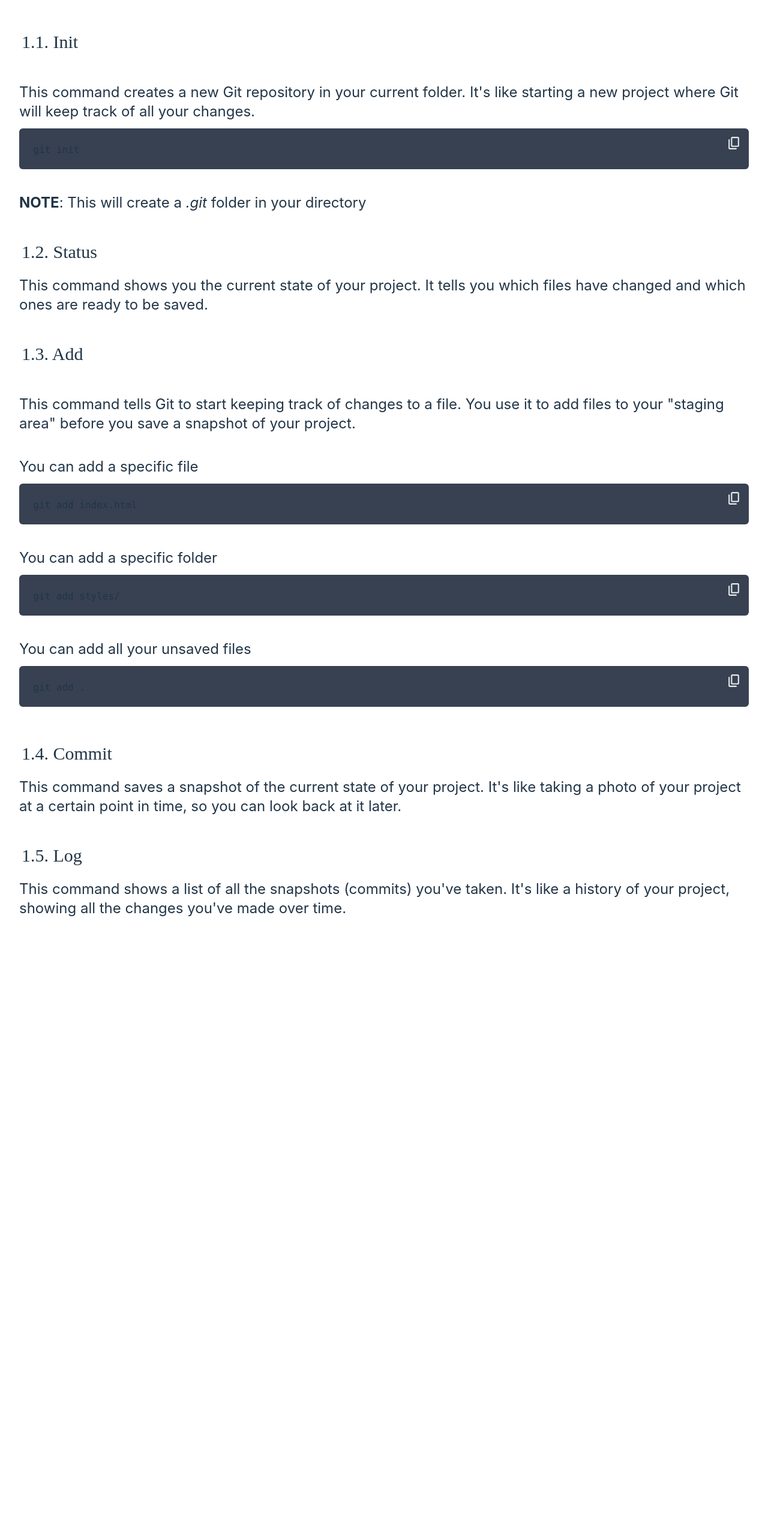
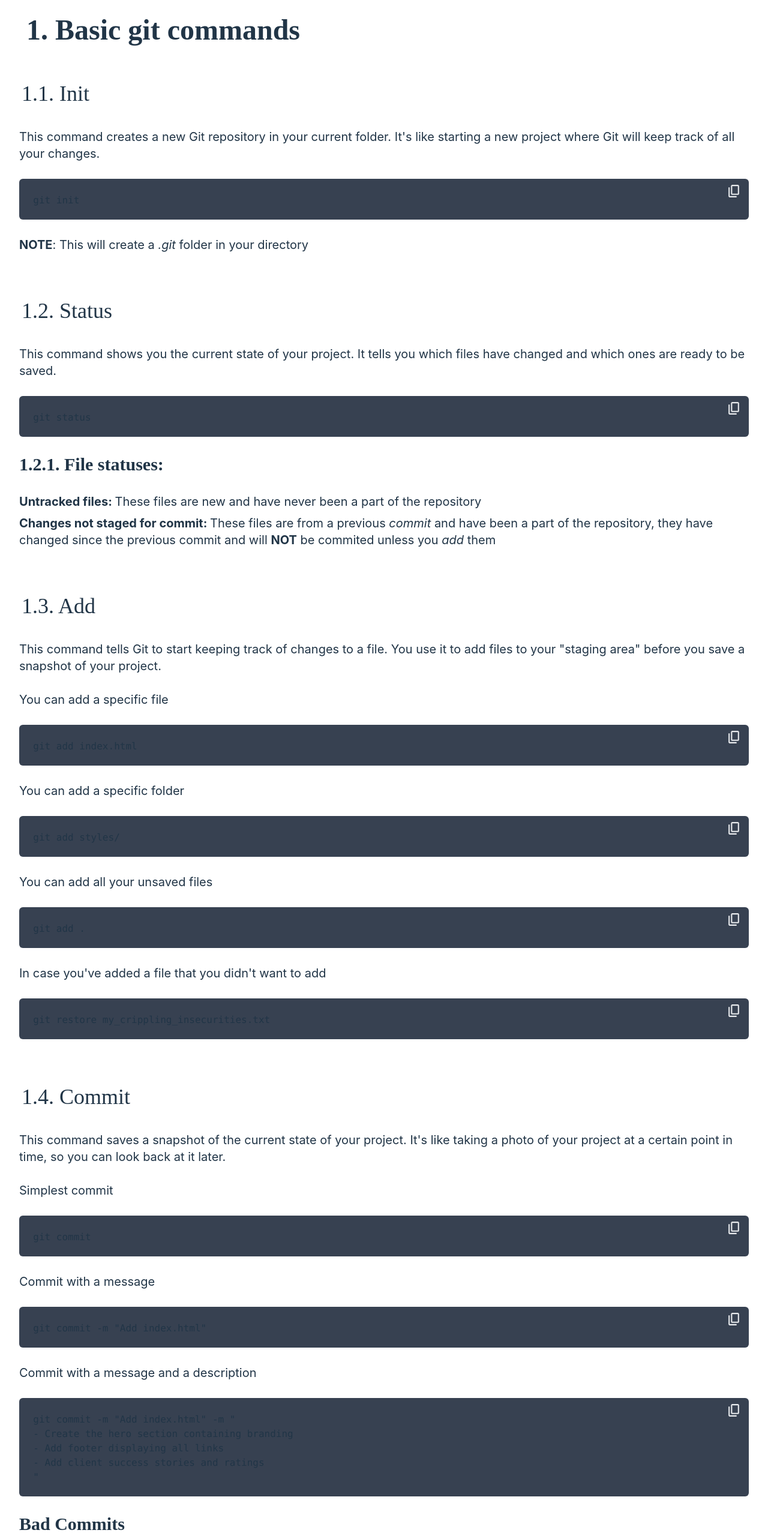
Before and after one commit to craniacshencil/git_sesh, a React (Vite) app: page / in a window 1280 px wide. Shown: the part 242-2797 px from the top of the page at 60% size. Before the commit the page ends 1804 px from the top, so only its background shows below. Built offline with nearby package versions, Linux system fonts and the light colour scheme.

Commit message:
Add all content for basic commands
- Add explanations and examples for git commit, log and status
- Create a ts file exporting strings for applying repeated tailwind styles
- Change margins and font-sizes here and there

```diff
--- a/src/App.tsx
+++ b/src/App.tsx
@@ -4,7 +4,7 @@ import BasicCommands from "./sections/basic_commands";
 function App() {
   return (
     <>
-      <div className="flex justify-center m-0 mb-5">
+      <div className="flex justify-center m-0 mb-20">
         <h1 className="text-center text-7xl fancy-bold">
           Kickstart your coding with Git and Github
         </h1>
--- a/src/Code-block.tsx
+++ b/src/Code-block.tsx
@@ -11,12 +11,12 @@ const CodeBlock: React.FC<codeBlockProps> = ({ codeText }) => {
     seticon(checkIcon);
   };
   return (
-    <div className="bg-gray-700 rounded-md flex items-center justify-between pl-1 pr-3 pb-5 my-3">
+    <div className="bg-gray-700 rounded-md flex items-center justify-between pl-1 pr-3 pb-5 mb-7">
       <pre>
         <code className="text-md">{codeText}</code>
       </pre>
       <img
-        className="cursor-pointer"
+        className="cursor-pointer self-start mt-2"
         src={icon}
         height={25}
         width={25}
--- a/src/sections/basic_commands.tsx
+++ b/src/sections/basic_commands.tsx
@@ -1,78 +1,176 @@
 import * as snippets from "./snippets";
 import CodeBlock from "../Code-block";
+import * as styles from "../styles";
 const BasicCommands = () => {
   return (
     <section className="basic-functions flex flex-col gap-10">
-      <div className="p-1 border-b-2 border-white text-4xl fancy-regular">
-        1. Basic git commands
-      </div>
+      <div className={styles.headingStyle}>1. Basic git commands</div>
 
       <div className="init-command">
-        <div className="pl-1 p-2 border-b-2 border-white text-3xl fancy-regular">
-          1.1. Init
-        </div>
-        <p className="mt-10 text-2xl">
+        <div className={styles.subheading}>1.1. Init</div>
+        <p className={styles.para}>
           This command creates a new Git repository in your current folder. It's
           like starting a new project where Git will keep track of all your
           changes.
         </p>
         <CodeBlock codeText={snippets.gitInit} />
-        <p className="mt-10 text-2xl">
+        <p className={styles.para}>
           <strong>NOTE</strong>: This will create a <em>.git</em> folder in your
           directory
         </p>
       </div>
 
       <div className="status-command">
-        <div className="pl-1 p-2 border-b-2 border-white text-3xl fancy-regular">
-          1.2. Status
-        </div>
-        <p className="mt-3 text-2xl">
+        <div className={styles.subheading}>1.2. Status</div>
+        <p className={styles.para}>
           This command shows you the current state of your project. It tells you
           which files have changed and which ones are ready to be saved.
+        </p>
+
+        <CodeBlock codeText={snippets.gitStatus} />
+
+        <p className={styles.para}>
+          <div className={styles.subsubheading}>1.2.1. File statuses:</div>
+          <div className="flex gap-2 flex-col">
+            <div>
+              <strong>Untracked files: </strong>These files are new and have
+              never been a part of the repository
+            </div>
+            <div>
+              <strong>Changes not staged for commit: </strong>These files are
+              from a previous <em>commit</em> and have been a part of the
+              repository, they have changed since the previous commit and will{" "}
+              <strong>NOT</strong> be commited unless you <em>add</em> them
+            </div>
+          </div>
         </p>
       </div>
 
       <div className="add-command">
-        <div className="pl-1 p-2 border-b-2 border-white text-3xl fancy-regular">
-          1.3. Add
-        </div>
-        <p className="mt-10 text-2xl">
+        <div className={styles.subheading}>1.3. Add</div>
+        <p className={styles.para}>
           This command tells Git to start keeping track of changes to a file.
           You use it to add files to your "staging area" before you save a
           snapshot of your project.
         </p>
 
-        <p className="mt-10 text-2xl">You can add a specific file </p>
+        <p className={styles.para}>You can add a specific file </p>
         <CodeBlock codeText={snippets.gitAddFile} />
 
-        <p className="mt-10 text-2xl">You can add a specific folder</p>
+        <p className={styles.para}>You can add a specific folder</p>
         <CodeBlock codeText={snippets.gitAddDir} />
 
-        <p className="mt-10 text-2xl">You can add all your unsaved files</p>
+        <p className={styles.para}>You can add all your unsaved files</p>
         <CodeBlock codeText={snippets.gitAddAll} />
+
+        <p className={styles.para}>
+          In case you've added a file that you didn't want to add
+        </p>
+        <CodeBlock codeText={snippets.gitRestore} />
       </div>
 
       <div className="commit-command">
-        <div className="pl-1 p-2 border-b-2 border-white text-3xl fancy-regular">
-          1.4. Commit
-        </div>
-        <p className="mt-3 text-2xl">
+        <div className={styles.subheading}>1.4. Commit</div>
+        <p className={styles.para}>
           This command saves a snapshot of the current state of your project.
           It's like taking a photo of your project at a certain point in time,
           so you can look back at it later.
         </p>
+
+        <p className={styles.para}>Simplest commit</p>
+        <CodeBlock codeText={snippets.commit} />
+
+        <p className={styles.para}>Commit with a message</p>
+        <CodeBlock codeText={snippets.commitWithMessage} />
+
+        <p className={styles.para}>Commit with a message and a description</p>
+        <CodeBlock codeText={snippets.commitWithDescription} />
+
+        <div className={styles.subsubheading}>Bad Commits</div>
+        <p className={styles.para}>
+          Commits should be descriptive, on reading the commit you should be
+          able to know what changes have been made. When something breaks and
+          you have no idea when it has broken, good commit messages can be your
+          saviour.
+        </p>
+
+        <div className="my-5 flex flex-col gap-2 text-xl">
+          <div>1. Make small and many commits</div>
+          <div>2. Always commit when you have added something meaningful</div>
+          <div>
+            3. Use an Imperative tone and start your commits with a verb
+          </div>
+          <div>
+            4. Alternatively, you can stick to a commit methodology like: &nbsp;
+            <a
+              className="cursor-pointer text-sky-300 hover:text-sky-200"
+              target="_blank"
+              href="https://www.conventionalcommits.org/en/v1.0.0/"
+              rel="noreferrer noopener"
+            >
+              Conventional Commits
+            </a>
+          </div>
+          <div>
+            <strong>BONUS: </strong>An{" "}
+            <a
+              className="cursor-pointer text-sky-300 hover:text-sky-200"
+              target="_blank"
+              href="https://www.theodinproject.com/lessons/foundations-commit-messages"
+              rel="noreferrer noopener"
+            >
+              Odin Project
+            </a>{" "}
+            article for good commits
+          </div>
+        </div>
+
+        <div>
+          <div className={styles.subsubheading}>Some Examples:</div>
+          <a
+            className="cursor-pointer block mt-2 text-xl text-sky-300 hover:text-sky-200"
+            target="_blank"
+            href="https://github.com/craniacshencil/got-to-do/commits/main/"
+            rel="noreferrer noopener"
+          >
+            How good commits look like
+          </a>
+          <a
+            className="cursor-pointer block mt-2 text-xl text-sky-300 hover:text-sky-200"
+            target="_blank"
+            href="https://github.com/craniacshencil/newbazaar/commits/main/?after=7ca775727c1292c909f5e5d9026ee57f11c231c8+34"
+            rel="noreferrer noopener"
+          >
+            How bad commits look like
+          </a>
+        </div>
       </div>
 
       <div className="log-command">
-        <div className="pl-1 p-2 border-b-2 border-white text-3xl fancy-regular">
-          1.5. Log
-        </div>
-        <p className="mt-3 text-2xl">
+        <div className={styles.subheading}>1.5. Log</div>
+        <p className={styles.para}>
           This command shows a list of all the snapshots (commits) you've taken.
           It's like a history of your project, showing all the changes you've
           made over time.
         </p>
+
+        <p className={styles.para}>Default log</p>
+        <CodeBlock codeText={snippets.log} />
+        <p className={styles.para}>Oneline log</p>
+        <CodeBlock codeText={snippets.onelineLog} />
+        <div className={styles.para}>
+          <strong>NOTE</strong>: To get out of logs hit <em>q</em> on your
+          keyboard, git log follows{" "}
+          <a
+            className="cursor-pointer mt-2 text-xl text-sky-300 hover:text-sky-200"
+            target="_blank"
+            href="https://en.wikipedia.org/wiki/Vim_(text_editor)"
+            rel="noreferrer noopener"
+          >
+            vim
+          </a>{" "}
+          bindings
+        </div>
       </div>
     </section>
   );
--- a/src/sections/snippets.ts
+++ b/src/sections/snippets.ts
@@ -13,3 +13,35 @@ export const gitAddDir: string = `
 export const gitAddAll: string = `
   git add .
 `;
+
+export const gitStatus: string = `
+  git status
+`;
+
+export const gitRestore: string = `
+  git restore my_crippling_insecurities.txt
+`;
+
+export const commit: string = `
+  git commit
+`;
+
+export const commitWithMessage: string = `
+  git commit -m "Add index.html"
+`;
+
+export const commitWithDescription: string = `
+  git commit -m "Add index.html" -m "
+  - Create the hero section containing branding
+  - Add footer displaying all links
+  - Add client success stories and ratings
+  "
+`;
+
+export const log: string = `
+  git log
+`;
+
+export const onelineLog: string = `
+  git log --oneline
+`;
--- /dev/null
+++ b/src/styles.ts
@@ -0,0 +1,7 @@
+export const headingStyle: string =
+  "p-3 border-b-2 border-white text-5xl fancy-bold";
+export const subheading: string =
+  "pl-1 p-2 border-b-2 border-white text-4xl fancy-regular";
+export const subsubheading: string =
+  "text-3xl mt-3 mb-5 pb-2 fancy-bold border-b-2 border-white";
+export const para: string = "my-7 text-xl";
```
